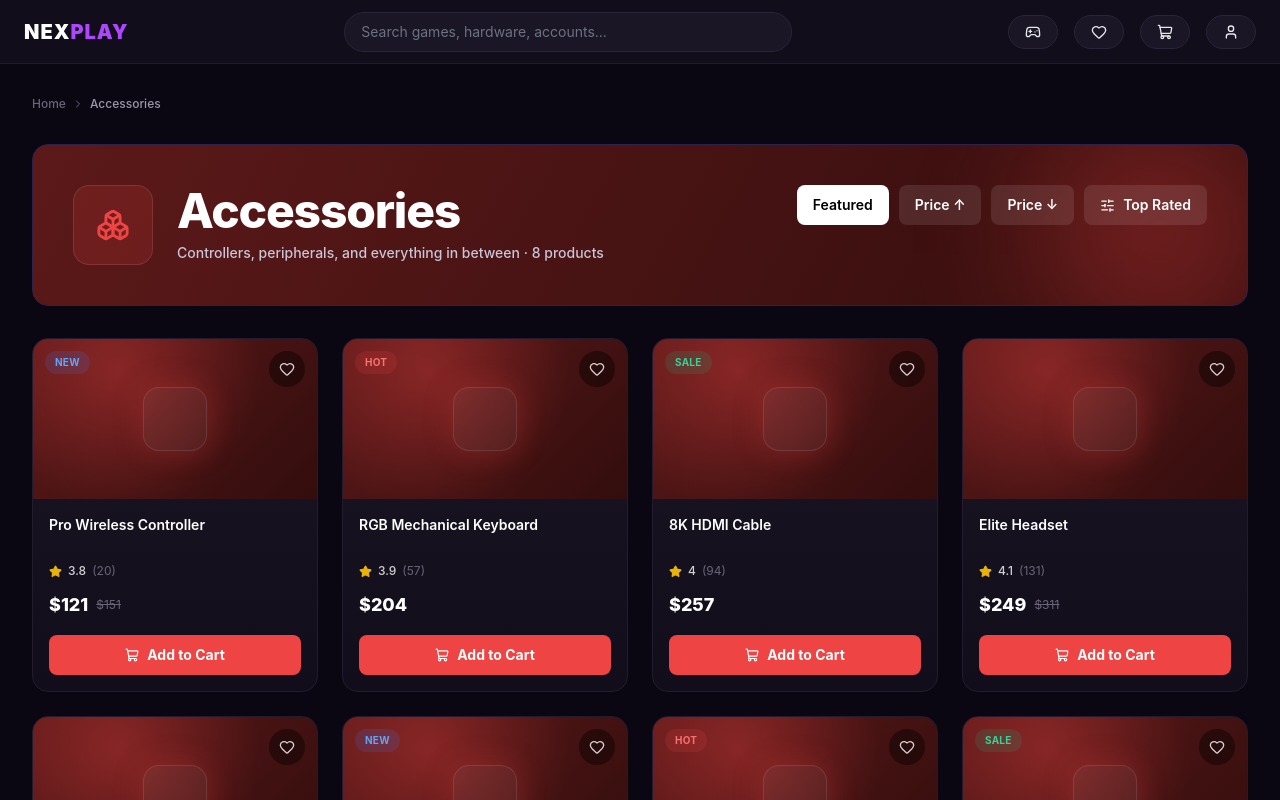
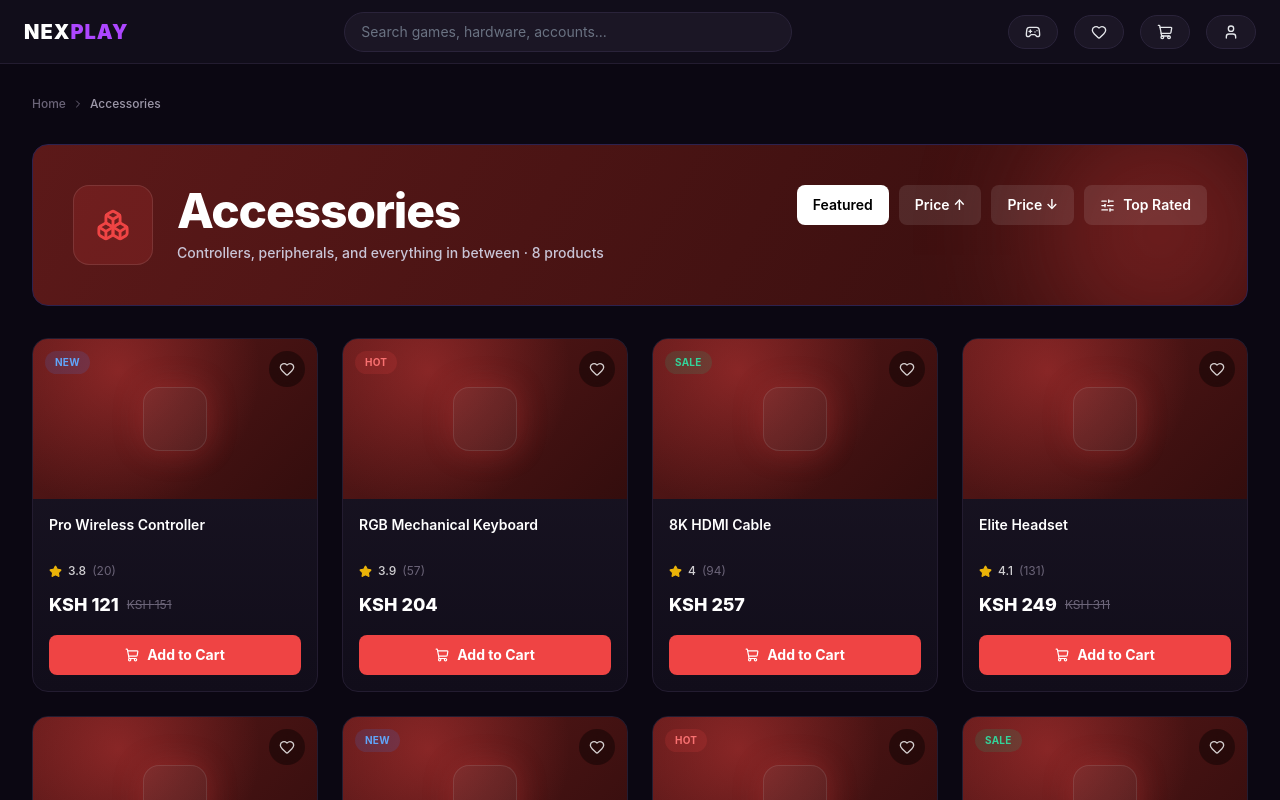
Before and after one commit to LynWM/gaming-store, a React (Vite) app in the folder client/: page /accessories in a window 1280 px wide. Shown: the top 800 px of the page. Built offline with nearby package versions, Linux system fonts and the light colour scheme.

Commit message:
fix: fixed a product error

```diff
--- a/client/src/layouts/ProductCard.jsx
+++ b/client/src/layouts/ProductCard.jsx
@@ -58,9 +58,9 @@ export default function ProductCard({ product }) {
         </div>
 
         <div className="flex items-center gap-2 mt-auto pt-1">
-          <span className="text-lg font-extrabold text-white">${price}</span>
+          <span className="text-lg font-extrabold text-white">KSH {price}</span>
           {oldPrice && (
-            <span className="text-xs text-[#6B6478] line-through">${oldPrice}</span>
+            <span className="text-xs text-[#6B6478] line-through">KSH {oldPrice}</span>
           )}
         </div>
 
```
